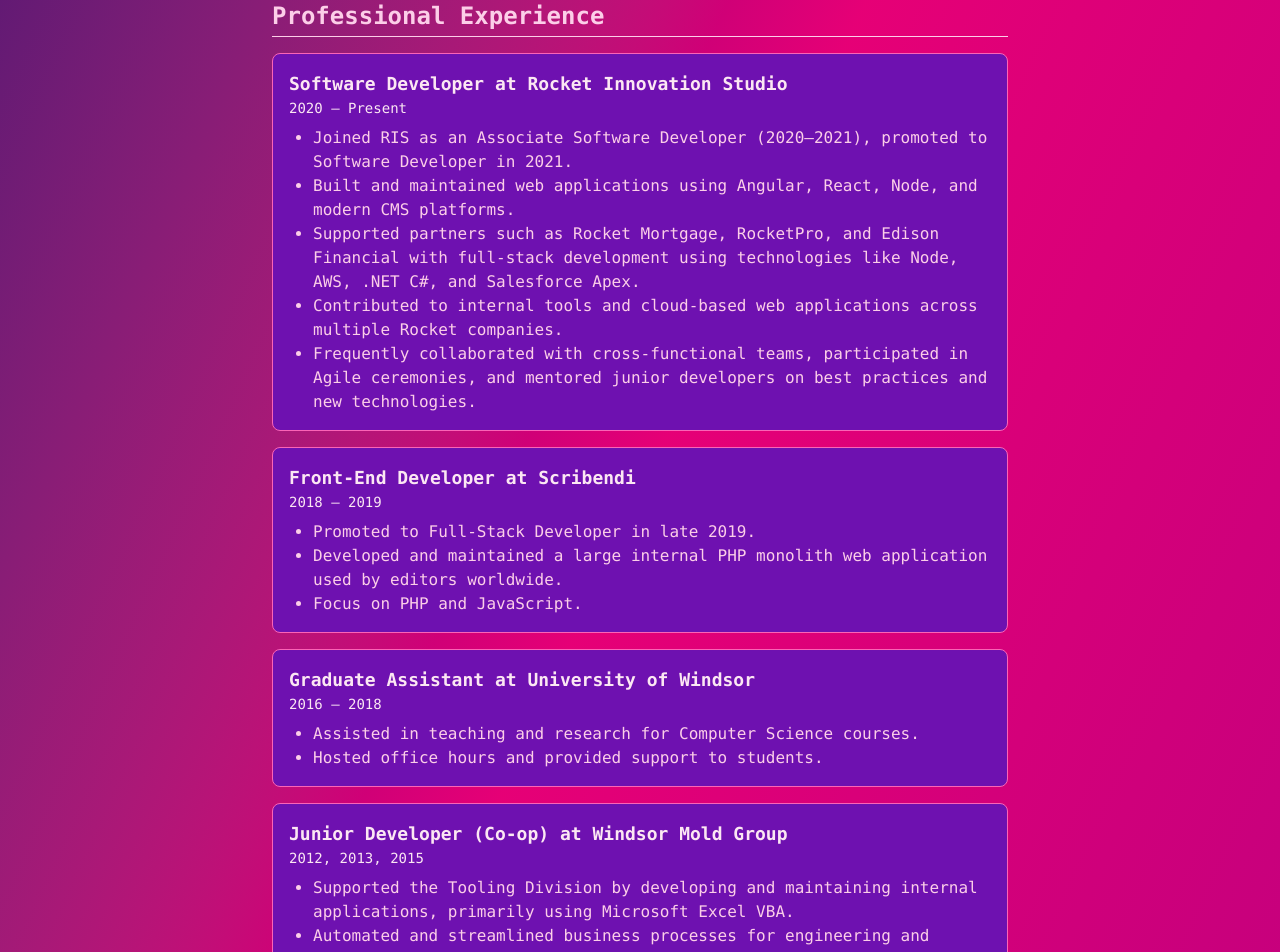
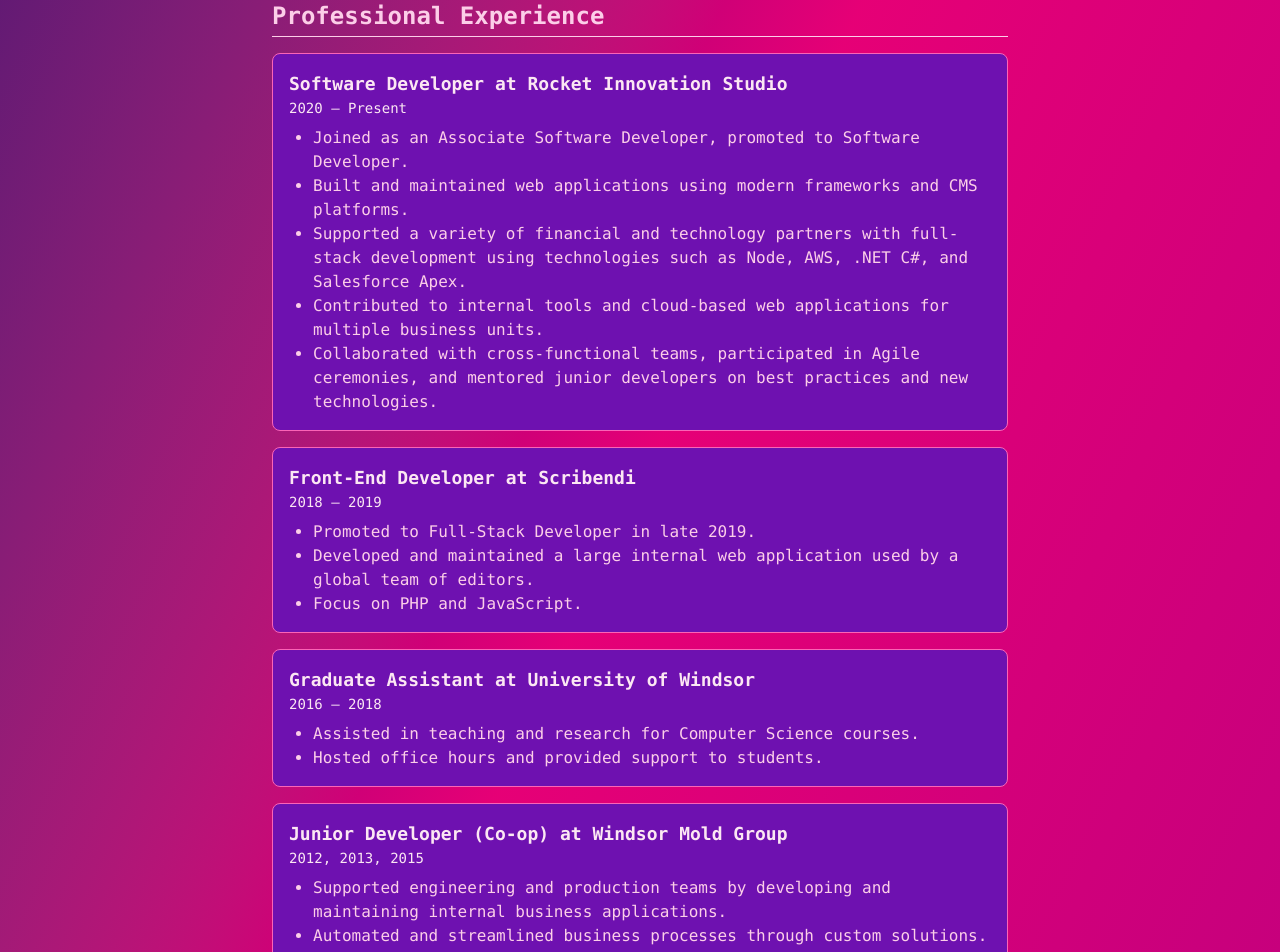
Before and after one commit to halwave/halwave.github.io, a React (Vite) app: page /#/resume in a window 1280 px wide. Shown: the part 900-1852 px from the top of the page. Built offline with nearby package versions, Linux system fonts and the light colour scheme.

Commit message:
updated username refs

```diff
--- a/package.json
+++ b/package.json
@@ -1,5 +1,5 @@
 {
-  "name": "hwhiston.website",
+  "name": "halwave.github.io",
   "private": true,
   "version": "0.0.0",
   "type": "module",
@@ -8,7 +8,7 @@
     "build": "tsc -b && vite build",
     "lint": "eslint .",
     "preview": "vite preview",
-    "deploy": "gh-pages -d dist -r https://hwhiston@github.com/hwhiston/hwhiston.github.io.git"
+    "deploy": "gh-pages -d dist -r https://halwave@github.com/halwave/halwave.github.io.git"
   },
   "dependencies": {
     "react": "^19.1.0",
--- a/src/components/Footer.tsx
+++ b/src/components/Footer.tsx
@@ -2,7 +2,7 @@
 
 const Footer: React.FC = () => (
   <footer className="mt-12 text-pink-200 text-sm text-center py-4">
-    &copy; {new Date().getFullYear()} hwhiston. All rights reserved.
+    &copy; {new Date().getFullYear()} halwave. All rights reserved.
   </footer>
 );
 
--- a/src/components/Header.tsx
+++ b/src/components/Header.tsx
@@ -14,7 +14,7 @@
   return (
     <header className="py-8 flex flex-col items-center w-full" aria-label="Site navigation">
       <h1 className="text-4xl font-extrabold text-pink-400 drop-shadow mb-2 tracking-tight text-center">
-        hwhiston
+        halwave
       </h1>
       <nav className="flex flex-wrap justify-center gap-2 sm:gap-4 mt-2 w-full max-w-xs sm:max-w-2xl px-1">
         {navLinks.map((link) => (
--- a/src/data/projects.ts
+++ b/src/data/projects.ts
@@ -22,7 +22,7 @@
   {
     title: "MissileDefense.io",
     image: "/images/projects/missiledefense.jpg",
-    link: "https://github.com/hwhiston/MissileDefense.io",
+    link: "https://github.com/halwave/MissileDefense.io",
     description:
       "Retro missile defense game built with Phaser 3. Defend your tank against endless waves of missiles.",
   },
@@ -41,7 +41,7 @@
   {
     title: "Python Tutorial for Beginners",
     image: "/images/projects/python.jpg",
-    link: "https://github.com/hwhiston/PythonTutorialForBeginners",
+    link: "https://github.com/halwave/PythonTutorialForBeginners",
     description:
       "Beginner-friendly Python docs for tutoring first-year CS students.",
   },
@@ -54,7 +54,7 @@
   {
     title: "Spherule",
     image: "/images/projects/spherule.jpg",
-    link: "https://github.com/hwhiston/Spherule",
+    link: "https://github.com/halwave/Spherule",
     description:
       "Physics puzzle game in Unity: launch spheres, clear the board, and build combos.",
   },
--- a/src/data/resume.ts
+++ b/src/data/resume.ts
@@ -69,11 +69,11 @@
     company: "Rocket Innovation Studio",
     years: "2020 – Present",
     details: [
-      "Joined RIS as an Associate Software Developer (2020–2021), promoted to Software Developer in 2021.",
-      "Built and maintained web applications using Angular, React, Node, and modern CMS platforms.",
-      "Supported partners such as Rocket Mortgage, RocketPro, and Edison Financial with full-stack development using technologies like Node, AWS, .NET C#, and Salesforce Apex.",
-      "Contributed to internal tools and cloud-based web applications across multiple Rocket companies.",
-      "Frequently collaborated with cross-functional teams, participated in Agile ceremonies, and mentored junior developers on best practices and new technologies.",
+      "Joined as an Associate Software Developer, promoted to Software Developer.",
+      "Built and maintained web applications using modern frameworks and CMS platforms.",
+      "Supported a variety of financial and technology partners with full-stack development using technologies such as Node, AWS, .NET C#, and Salesforce Apex.",
+      "Contributed to internal tools and cloud-based web applications for multiple business units.",
+      "Collaborated with cross-functional teams, participated in Agile ceremonies, and mentored junior developers on best practices and new technologies.",
     ],
   },
   {
@@ -82,7 +82,7 @@
     years: "2018 – 2019",
     details: [
       "Promoted to Full-Stack Developer in late 2019.",
-      "Developed and maintained a large internal PHP monolith web application used by editors worldwide.",
+      "Developed and maintained a large internal web application used by a global team of editors.",
       "Focus on PHP and JavaScript.",
     ],
   },
@@ -100,8 +100,8 @@
     company: "Windsor Mold Group",
     years: "2012, 2013, 2015",
     details: [
-      "Supported the Tooling Division by developing and maintaining internal applications, primarily using Microsoft Excel VBA.",
-      "Automated and streamlined business processes for engineering and production teams through custom Excel solutions.",
+      "Supported engineering and production teams by developing and maintaining internal business applications.",
+      "Automated and streamlined business processes through custom solutions.",
       "Later learned C# to develop a specialized tool to assist with laser measurements for metal cutting operations.",
     ],
   },
--- a/src/pages/AboutPage.tsx
+++ b/src/pages/AboutPage.tsx
@@ -22,7 +22,7 @@
       <img src="/images/about.jpg" alt="About Me" loading="lazy" className="rounded-lg mb-4 max-h-64 object-cover border-2 border-pink-400 mx-auto block" />
       <div className="text-pink-100">
         <p className="mb-4">
-          I earned my MSc from the University of Windsor in 2018, specializing in pathfinding AI for game development. During my studies, I gained experience as a Junior Developer at Windsor Mold and served as a Graduate Assistant to several professors. After graduating, I worked as a Front-End Developer at Scribendi in Chatham-Kent. I later moved back to Windsor to work at Rocket Innovation Studio as a Software Developer. My current focus is on web development, including web applications and cloud-based services.
+          I earned my MSc from the University of Windsor in 2018, specializing in pathfinding AI for game development. During my studies, I gained experience as a Junior Developer at Windsor Mold and served as a Graduate Assistant to several professors. After graduating, I worked as a Front-End Developer at Scribendi, and then Rocket Innovation Studio as a Software Developer. My current focus is on web development, including web applications and cloud-based services.
         </p>
         <p>
           Outside of work, I enjoy exploring game design techniques, practicing guitar, reading fiction, and gaming. I have practiced both traditional and digital art since I was young. My musical interests include video game soundtracks, vaporwave, and alternative rock.
```
Also changed, not shown: 2 other files (tests, documents, lock files or other folders).
